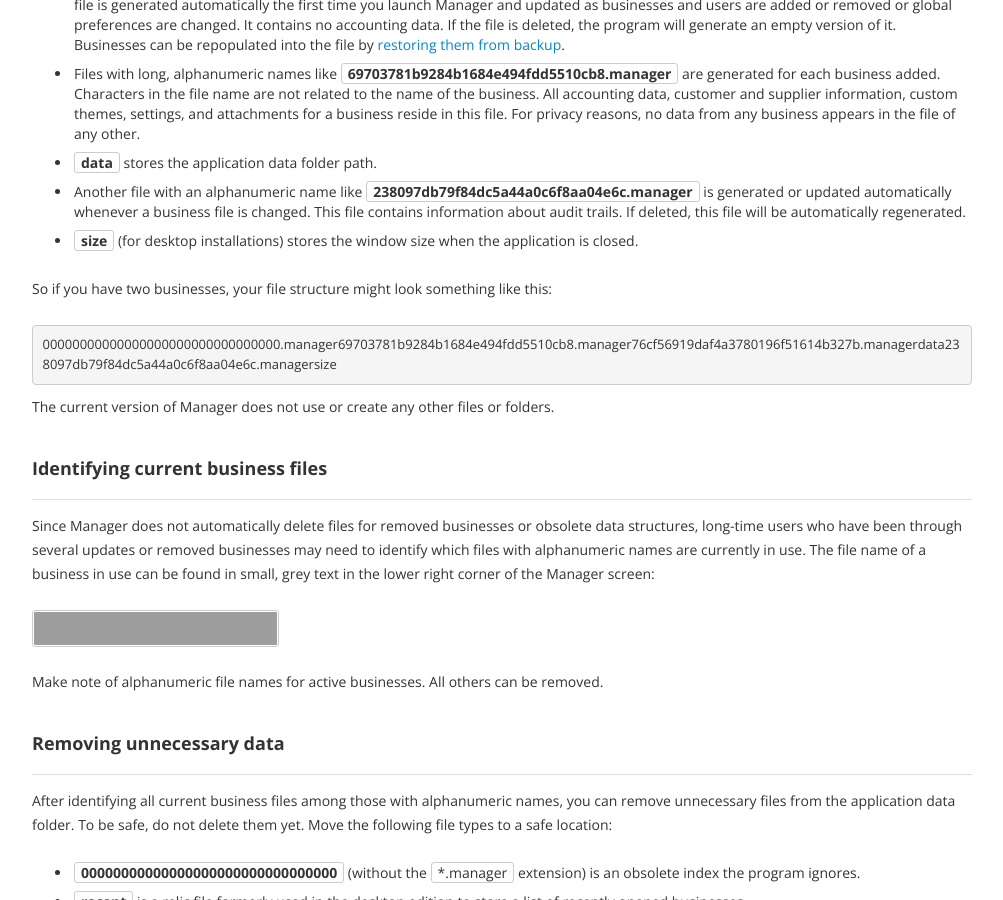
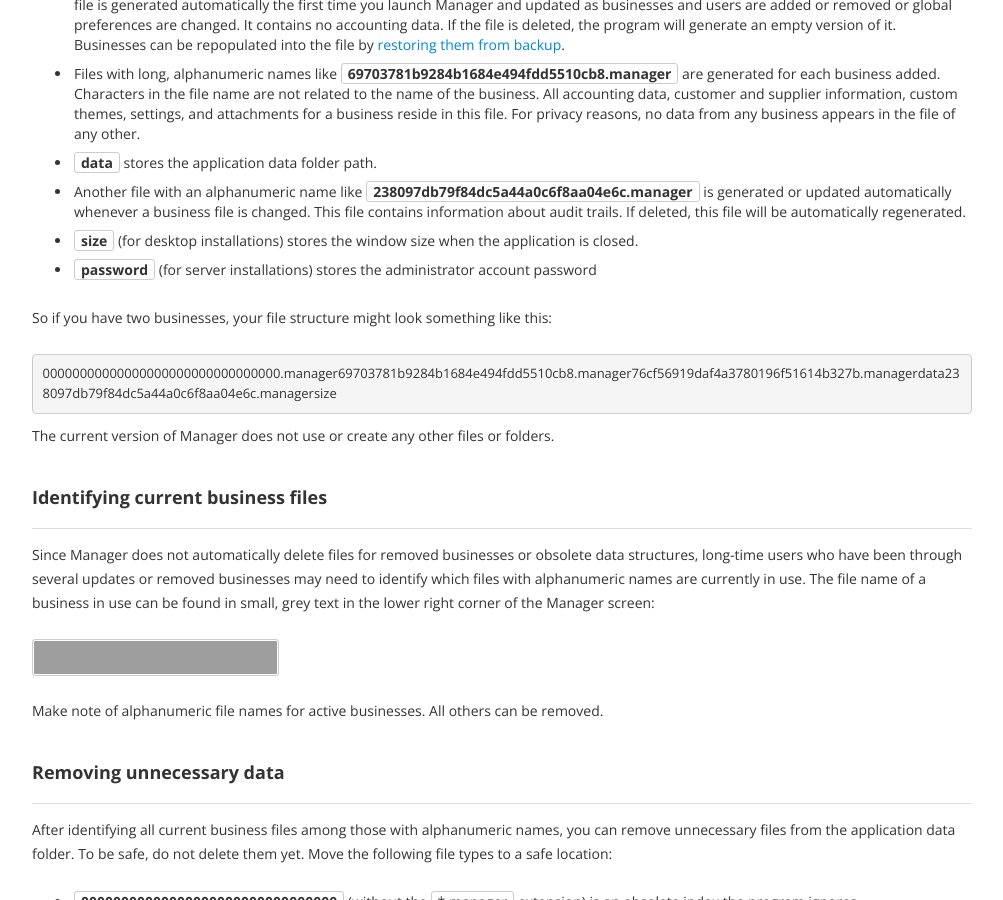
Before and after one commit to 3etechinns/www.manager.io, a Jekyll site: the page built from _guides/8394.html, in a window 1280 px wide and 900 px high, scrolled down 717 px, cut to the strip 0-900 px from the top of the window. Shown: the whole strip, without its empty margins (138-1141 px from the left). Built offline with Jekyll 4.4.1, drawn with Linux system fonts in a browser that asks for light colours; nearby versions of some CDN libraries; comment, search, counter and statistics services are not loaded; grey boxes are pictures that could not be loaded.

Commit message:
Updating existing guide

```diff
--- a/_guides/8394.html
+++ b/_guides/8394.html
@@ -24,6 +24,8 @@ tags: preferences
 <li>Another file with an alphanumeric name like <strong><code>238097db79f84dc5a44a0c6f8aa04e6c.manager</code></strong> is generated or updated automatically whenever a business file is changed. This file contains information about audit trails. If deleted, this file will be automatically regenerated.</li>
 <li>
 <strong><code>size</code></strong> (for desktop installations) stores the window size when the application is closed.</li>
+<li>
+<strong><code>password</code></strong> (for server installations) stores the administrator account password</li>
 </ul>
 
 <p>So if you have two businesses, your file structure might look something like this:</p>
```
